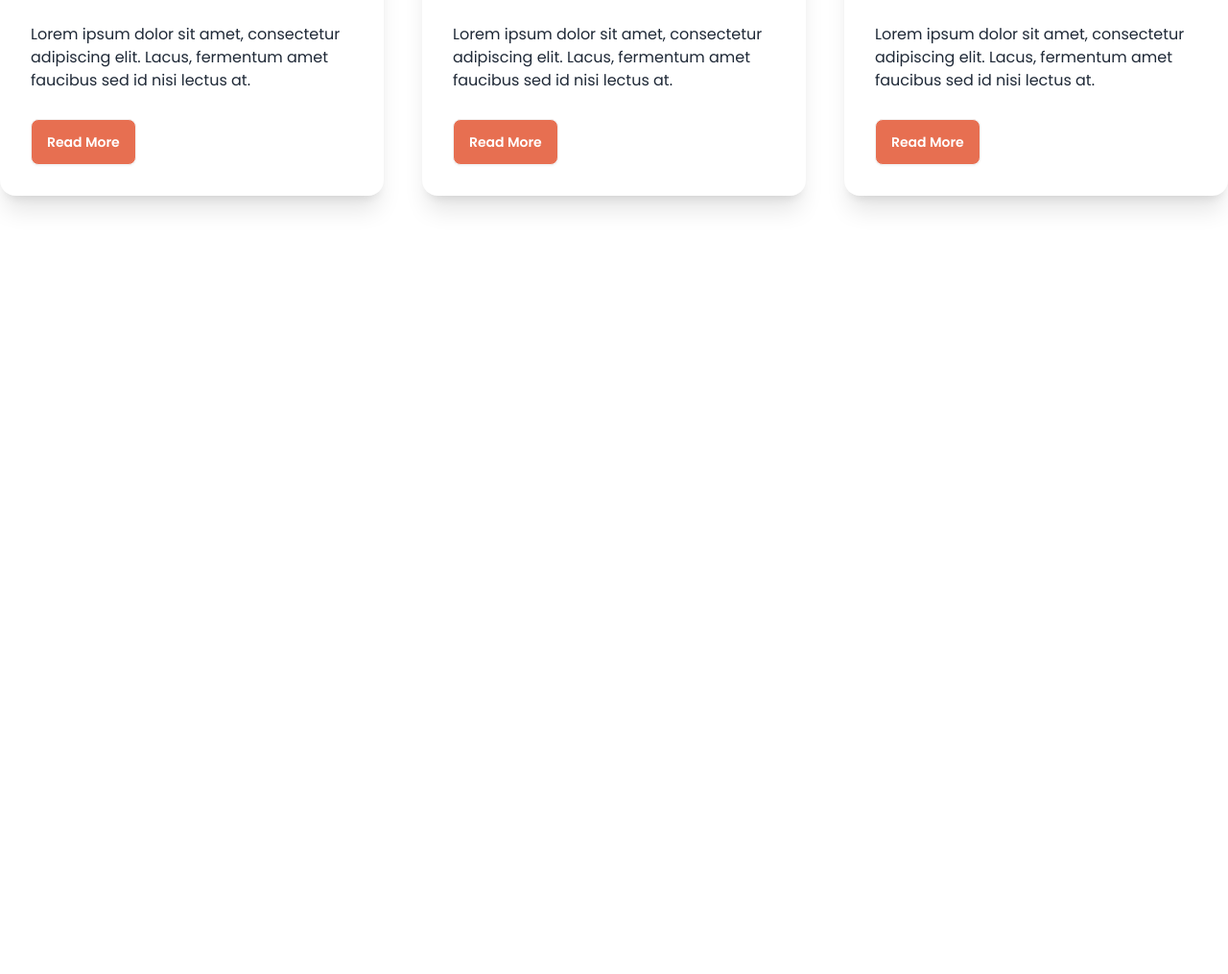
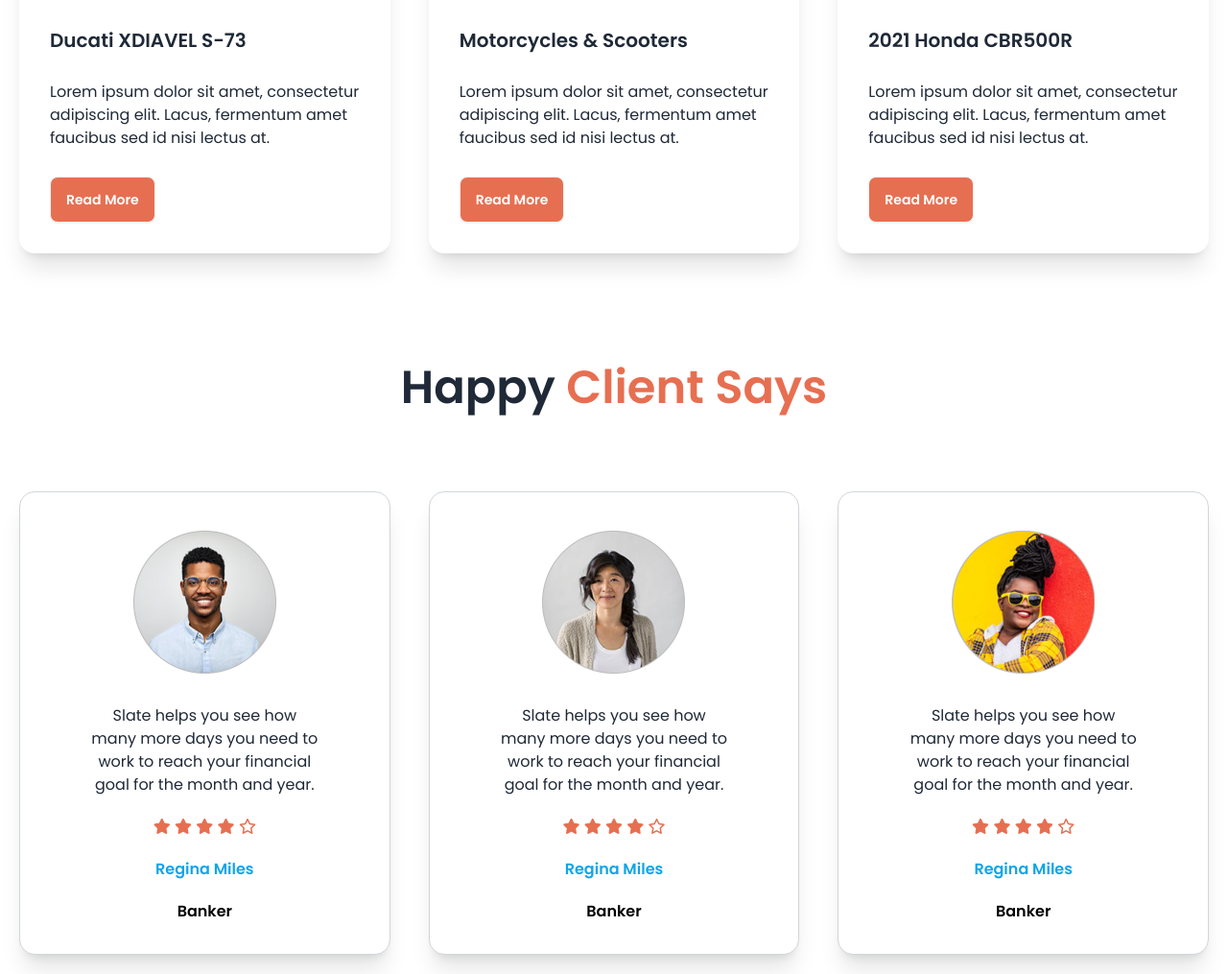
Before and after one commit to webmehedi99/biker-zonewith-daisyui, a plain HTML site: page index.html in a window 1280 px wide. Shown: the part 1739-2754 px from the top of the page at 96% size. Before the commit the page ends 2039 px from the top, so only its background shows below. Drawn offline with nearby package versions, Linux system fonts and the light colour scheme.

Commit message:
create happy client section and make it responsive

```diff
--- a/index.html
+++ b/index.html
@@ -14,6 +14,9 @@
 
     <link href="https://cdn.jsdelivr.net/npm/daisyui@4.12.10/dist/full.min.css" rel="stylesheet" type="text/css" />
     <script src="https://cdn.tailwindcss.com"></script>
+
+    <!-- Font Awesome -->
+    <script src="https://kit.fontawesome.com/a7394a3efc.js" crossorigin="anonymous"></script>
 
     <style>
         .poppins-font {
@@ -178,7 +181,7 @@
                 <h1 class="font-bold text-5xl">Fetured Bikes In This Year</h1>
                 <p class="text-sm text-bike-primary mt-1 ">Best bike collection</p>
             </div>
-            <div class="grid grid-cols-1 space-y-10 mx-12 md:grid-cols-2 lg:grid-cols-3 gap-x-60 mt-12 ">
+            <div class="grid grid-cols-1 p-5 space-y-10 mx-12 md:grid-cols-2 lg:grid-cols-3 gap-x-60 mt-12 ">
                 <img class="w-[290px] h-[245px] grayscale" src="images/others/feature-bike.png" alt="">
                 <img class="w-[290px] h-[245px]" src="images/others/feature-bike.png" alt="">
                 <img class="w-[290px] h-[245px] grayscale" src="images/others/feature-bike.png" alt="">
@@ -190,7 +193,7 @@
          <section class="my-24">
             <h1 class="text-5xl font-bold text-center">Latest News</h1>
             <!-- Bike Card -->
-            <div class="grid grid-cols-1 md:grid-cols-2 gap-10 lg:grid-cols-3 mt-24">
+            <div class="grid grid-cols-1 p-5 md:grid-cols-2 gap-10 lg:grid-cols-3 mt-24">
                 <!-- Card 1 -->
                 <div class="card bg-base-100  shadow-xl">
                     <figure>
@@ -238,6 +241,70 @@
                 </div>
             </div>
          </section>
+         <!-- Happy Client Section -->
+          <section>
+              <h1 class=" text-5xl font-semibold text-center">Happy <span class="text-bike-primary">Client Says</span></h1>
+          </section>
+          <!-- card section -->
+           <div class="grid sm:grid-cols-1 p-5 md:grid-cols-2 lg:grid-cols-3 gap-10">
+            <div class="card bg-base-100 border mt-16 border-gray-300  shadow-xl">
+              <figure class="px-10 pt-10">
+                <img class="w-[149px] h-[149px]" src="images/others/user-1.png" alt="">
+              </figure>
+              <div class=" w-[300px] mx-auto card-body items-center text-center space-y-3">
+                <p>Slate helps you see how many more days you need to work to reach your financial goal for the month and year.</p>
+                <div>
+                  <i class="fa-solid fa-star text-bike-primary"></i>
+                  <i class="fa-solid fa-star text-bike-primary "></i>
+                  <i class="fa-solid fa-star text-bike-primary "></i>
+                  <i class="fa-solid fa-star text-bike-primary "></i>
+                  <i class="fa-regular fa-star text-bike-primary"></i>
+                </div>
+                <h3 class="text-sky-500 font-semibold">Regina Miles</h3>
+                <h3 class="text-black font-semibold">Banker</h3>
+              </div>
+            </div>
+            <div class="card bg-base-100 border mt-16 border-gray-300  shadow-xl">
+              <figure class="px-10 pt-10">
+                <img class="w-[149px] h-[149px]" src="images/others/user-2.png" alt="">
+              </figure>
+              <div class=" w-[300px] mx-auto card-body items-center text-center space-y-3">
+                <p>Slate helps you see how
+                  many more days you need
+                  to work to reach your financial
+                  goal for the month and year.</p>
+                <div>
+                  <i class="fa-solid fa-star text-bike-primary"></i>
+                  <i class="fa-solid fa-star text-bike-primary "></i>
+                  <i class="fa-solid fa-star text-bike-primary "></i>
+                  <i class="fa-solid fa-star text-bike-primary "></i>
+                  <i class="fa-regular fa-star text-bike-primary"></i>
+                </div>
+                <h3 class="text-sky-500 font-semibold">Regina Miles</h3>
+                <h3 class="text-black font-semibold">Banker</h3>
+              </div>
+            </div>
+            <div class="card bg-base-100 border mt-16 border-gray-300  shadow-xl">
+              <figure class="px-10 pt-10">
+                <img class="w-[149px] h-[149px]" src="images/others/user-3.png" alt="">
+              </figure>
+              <div class=" w-[300px] mx-auto card-body items-center text-center space-y-3">
+                <p>Slate helps you see how
+                  many more days you need
+                  to work to reach your financial
+                  goal for the month and year.</p>
+                <div>
+                  <i class="fa-solid fa-star text-bike-primary"></i>
+                  <i class="fa-solid fa-star text-bike-primary "></i>
+                  <i class="fa-solid fa-star text-bike-primary "></i>
+                  <i class="fa-solid fa-star text-bike-primary "></i>
+                  <i class="fa-regular fa-star text-bike-primary"></i>
+                </div>
+                <h3 class="text-sky-500 font-semibold">Regina Miles</h3>
+                <h3 class="text-black font-semibold">Banker</h3>
+              </div>
+            </div>
+           </div>
 
       </main>
       <!-- Footer Section -->
```
